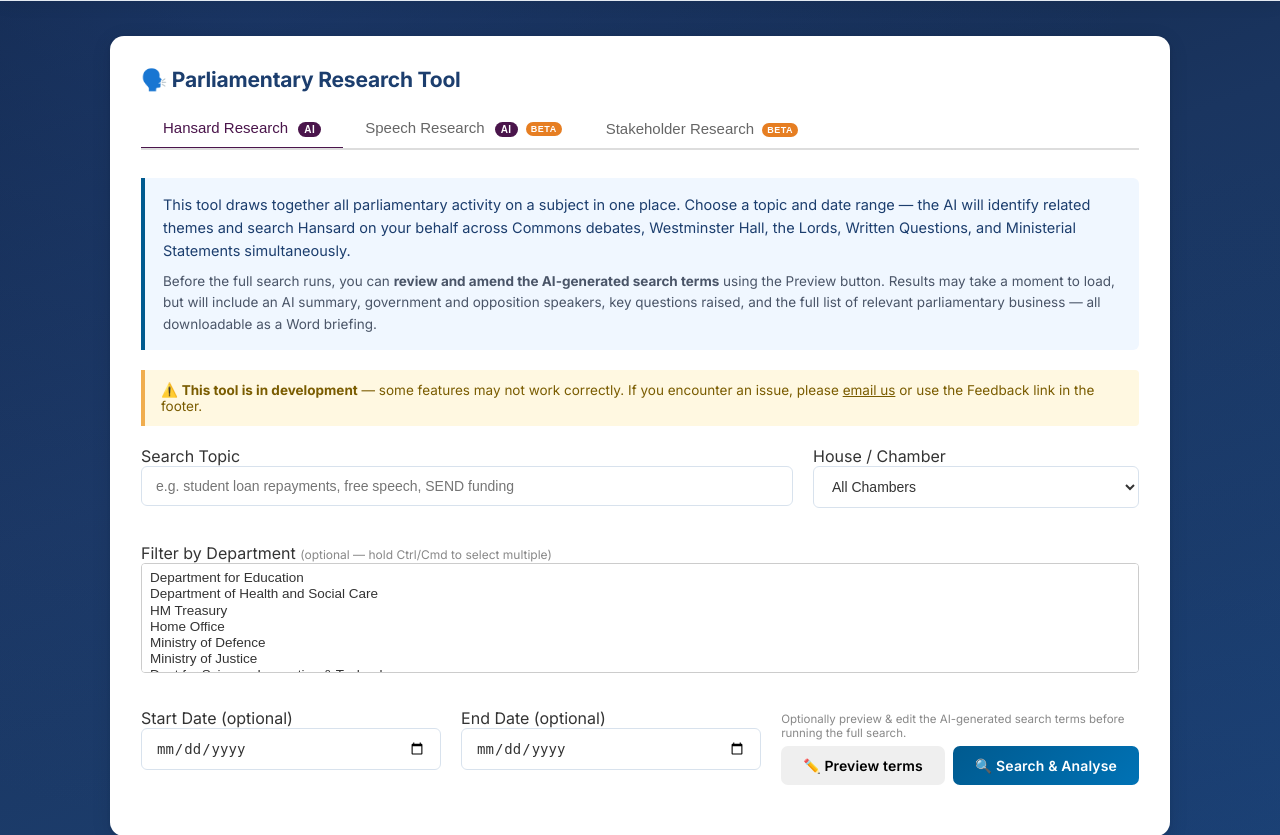
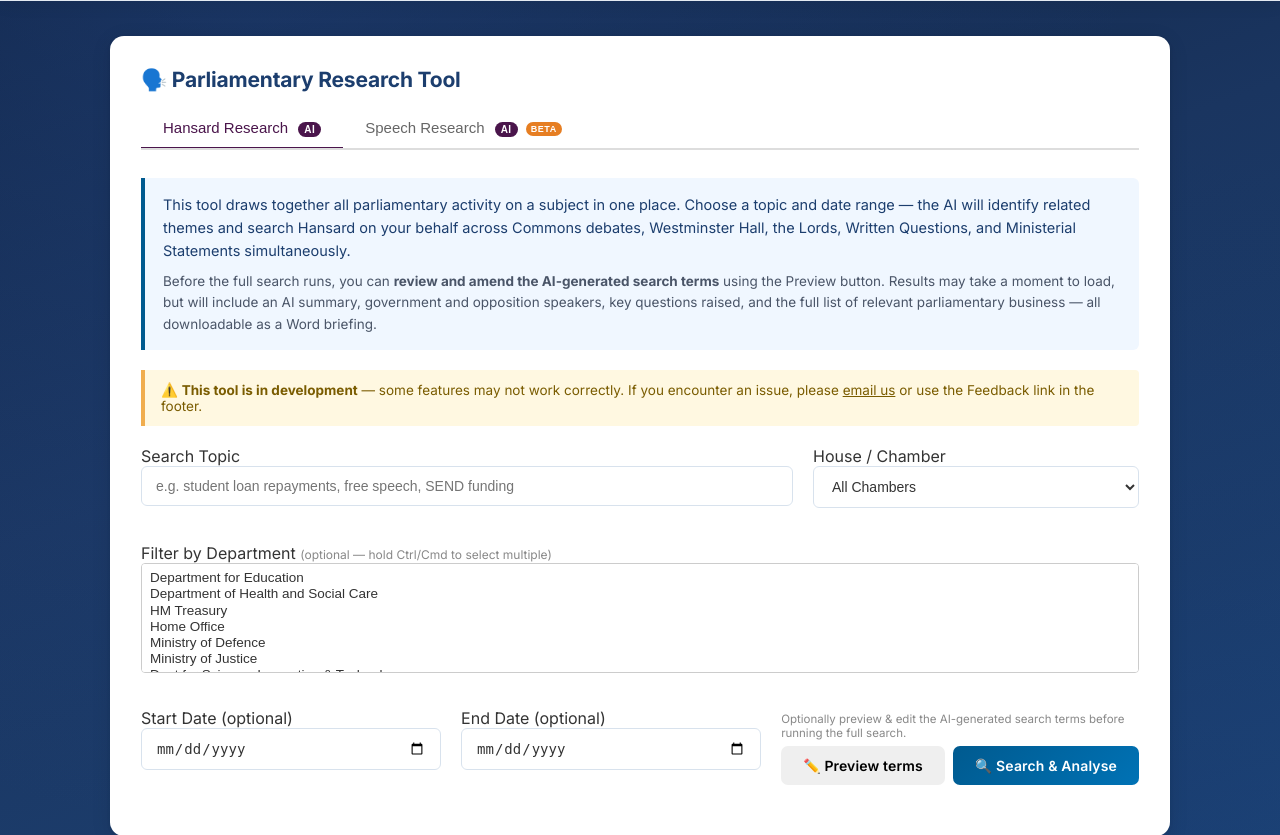
Before and after one commit to markyf801/Westminsterbrief, a Flask app: page /debates in a window 1280 px wide. Shown: the part 58-893 px from the top of the page. Run offline with Flask 3, Linux system fonts and the light colour scheme; data that the repository does not hold is empty; some libraries are stand-ins or nearby versions.

Commit message:
Hide Stakeholder Research tab from Parliamentary Research Tool until launch
Co-Authored-By: Claude Sonnet 4.6 <noreply@anthropic.com>

```diff
--- a/templates/debate_scanner.html
+++ b/templates/debate_scanner.html
@@ -8,7 +8,7 @@
     <div class="scanner-tabs">
         <button class="scanner-tab" data-target="panel-topic">Hansard Research <span class="badge-ai">AI</span></button>
         <button class="scanner-tab" data-target="panel-minister">Speech Research <span class="badge-ai">AI</span> <span class="badge-beta">BETA</span></button>
-        <button class="scanner-tab" data-target="panel-stakeholder">Stakeholder Research <span class="badge-beta">BETA</span></button>
+        {# Stakeholder Research tab hidden until public launch #}
     </div>
 
     <!-- ===================== MODE 1: TOPIC SEARCH ===================== -->
```
